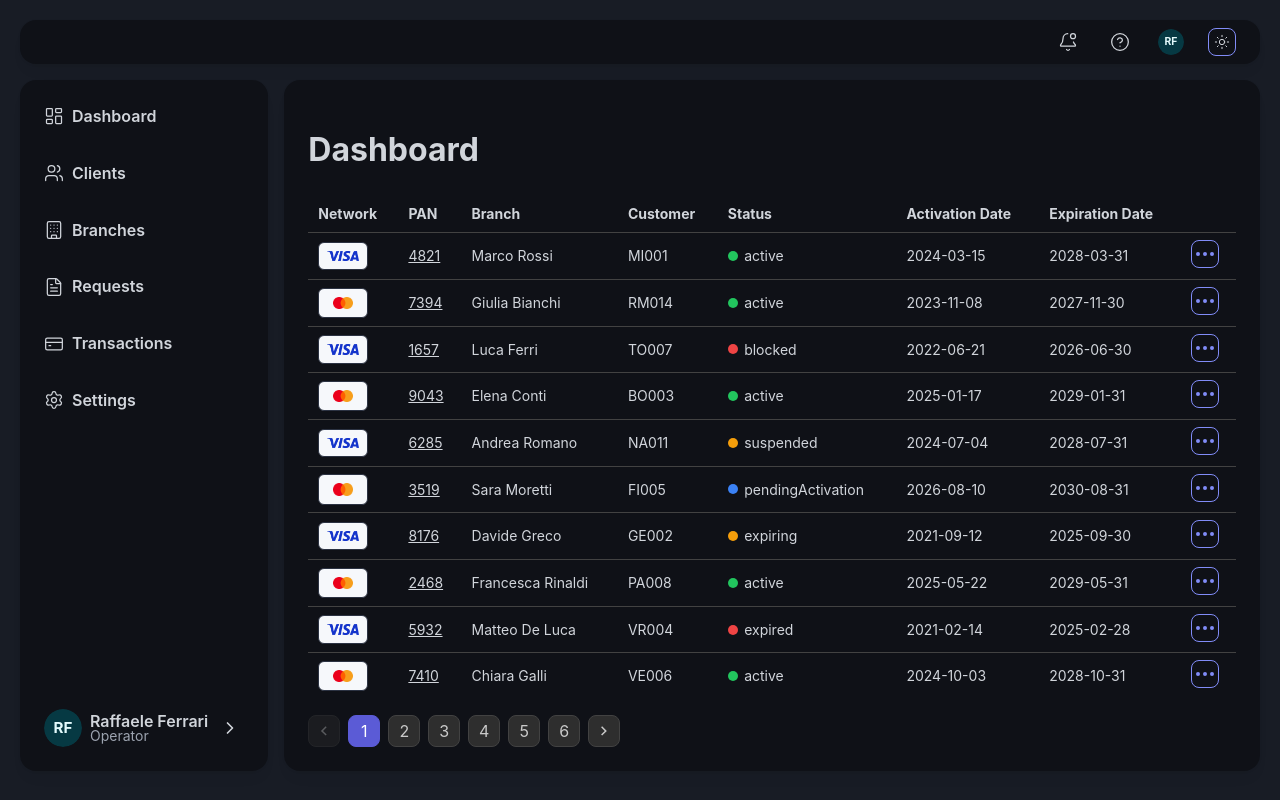
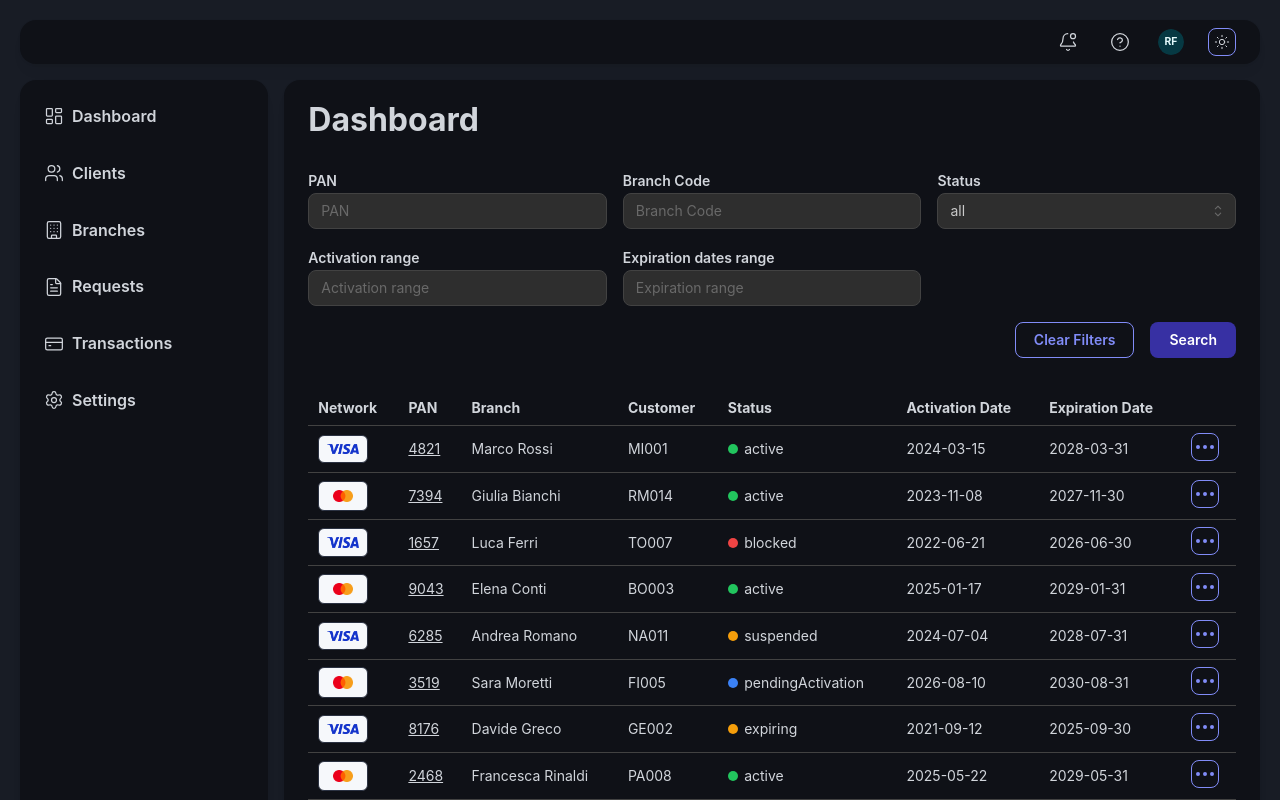
Before and after one commit to C-ZLTV/card-control-center, a React (Vite) app: page / in a window 1280 px wide. Shown: the top 800 px of the page. Built offline with nearby package versions, Linux system fonts and the light colour scheme; a web font is replaced by a local one.

Commit message:
Table Filters

```diff
--- a/package.json
+++ b/package.json
@@ -11,7 +11,9 @@
   },
   "dependencies": {
     "@mantine/core": "^9.5.0",
+    "@mantine/dates": "^9.5.1",
     "@mantine/hooks": "^9.5.0",
+    "dayjs": "^1.11.23",
     "lucide-react": "^1.28.0",
     "react": "^19.2.7",
     "react-dom": "^19.2.7",
--- a/src/App.css
+++ b/src/App.css
@@ -2,3 +2,14 @@ body {
   background: var(--app-surface);
   color: var(--app-text);
 }
+
+h1 {
+  margin: 0;
+  padding: 0;
+  line-height: 1;
+  font-style: normal;
+}
+
+.title {
+  margin-bottom: 2rem;
+}
--- a/src/components/data-display/CardsTable/CardsTable.tsx
+++ b/src/components/data-display/CardsTable/CardsTable.tsx
@@ -1,12 +1,12 @@
 import { Link } from "react-router-dom";
 import { Table, Loader, ActionIcon, Button, Modal } from "@mantine/core";
 import { useDisclosure } from "@mantine/hooks";
-import type { Card, CardStatus } from "./card-types";
+import type { Card, CardStatus } from "../../../types/card";
 import { routes } from "../../../app/navigation";
 import "./CardTable.css";
 import visaLogo from "../../../assets/images/visa-logo.webp";
 import mastercardLogo from "../../../assets/images/mastercard-logo.webp";
-import { Networks, statusColors } from "./card-variables";
+import { Networks, statusColors } from "../../../constants/card";
 import { Ellipsis } from "lucide-react";
 
 type NavigationItemProps = {
--- a/src/components/data-display/CardsTable/card-variables.ts
+++ b/src/constants/card.ts
@@ -1,5 +1,5 @@
-import { colors } from "../../../theme/colors";
-import { type CardNetwork, type CardStatus } from "./card-types";
+import { colors } from "../theme/colors";
+import { type CardNetwork, type CardStatus } from "../types/card";
 
 export const Networks = {
   VISA: "Visa",
--- a/src/main.tsx
+++ b/src/main.tsx
@@ -4,6 +4,7 @@ import { createRoot } from "react-dom/client";
 import "./fonts.css";
 import "./index.css";
 import "@mantine/core/styles.css";
+import "@mantine/dates/styles.css";
 import App from "./App.tsx";
 
 createRoot(document.getElementById("root")!).render(
--- /dev/null
+++ b/src/pages/DashboardPage/DashboardPage.css
@@ -0,0 +1,27 @@
+.dashboard__filters {
+  display: grid;
+  grid-template-columns: 1fr;
+
+  margin-bottom: 1rem;
+}
+
+.dashboard__filter-buttons {
+  display: flex;
+  align-items: center;
+  justify-content: end;
+  gap: 1rem;
+  margin-bottom: 2rem;
+}
+
+.dashboard__pagination {
+  display: flex;
+  align-items: center;
+  justify-content: end;
+}
+
+@media (min-width: 768px) {
+  .dashboard__filters {
+    grid-template-columns: repeat(3, minmax(0, 1fr));
+    gap: 1rem;
+  }
+}
--- a/src/pages/DashboardPage/DashboardPage.tsx
+++ b/src/pages/DashboardPage/DashboardPage.tsx
@@ -1,19 +1,44 @@
 import { useState, useEffect } from "react";
-import { Pagination, LoadingOverlay, Box } from "@mantine/core";
+import { Pagination, TextInput, Select, Button } from "@mantine/core";
+import { DatePickerInput } from "@mantine/dates";
 import { CardsTable } from "../../components/data-display/CardsTable/CardsTable";
 import cardData from "../../test/API/card-list.json";
-import type { Card } from "../../components/data-display/CardsTable/card-types";
+import type { Card, CardFilters, CardStatus } from "../../types/card";
+import { CardStatuses } from "../../constants/card";
+import "./DashboardPage.css";
 
 export function DashboardPage() {
+  const statusList: (CardStatus | "all")[] = ["all", ...Object.values(CardStatuses)];
+
+  const baseFilters = {
+    branchCode: "",
+    status: statusList[0],
+    startExpirationDate: "",
+    endExpirationDate: "",
+    startActivationDate: "",
+    endActivationDate: "",
+    pan: "",
+  };
+
   const [data, setData] = useState<Card[]>([]);
   const [page, setPage] = useState(1);
   const [isLoading, setIsLoading] = useState(false);
-
+  const [filters, setFilters] = useState<CardFilters>(baseFilters);
   const limit = 10;
   const totalPages = Math.ceil(Number(cardData.total) / limit);
 
   function paginate(data: Card[], limit: number, offset: number): Card[] {
     return data.slice(offset, offset + limit);
+  }
+
+  function onDateChange(value: [string | null, string | null], dateType: string) {
+    const [startDate, endDate] = value;
+
+    setFilters({
+      ...filters,
+      [`start${dateType}Date`]: startDate ?? "",
+      [`end${dateType}Date`]: endDate ?? "",
+    });
   }
 
   async function getData(page: number) {
@@ -31,13 +56,61 @@ export function DashboardPage() {
     getData(page);
   }, [page]);
 
+  useEffect(() => {
+    console.log(filters);
+  }, [filters]);
+
   return (
     <>
-      <h1>Dashboard</h1>
+      <h1 className="title">Dashboard</h1>
+
+      <div className="dashboard__filters">
+        <TextInput
+          label="PAN"
+          placeholder="PAN"
+          value={filters.pan}
+          onChange={(e) => setFilters({ ...filters, pan: e.target.value })}
+        />
+        <TextInput
+          label="Branch Code"
+          placeholder="Branch Code"
+          value={filters.branchCode}
+          onChange={(e) => setFilters({ ...filters, branchCode: e.target.value })}
+        />
+        <Select
+          label="Status"
+          placeholder="Pick a status"
+          defaultValue={statusList[0]}
+          value={filters.status}
+          data={statusList}
+          onChange={(value) => setFilters({ ...filters, status: value ?? undefined })}
+        />
+        <DatePickerInput
+          type="range"
+          label="Activation range"
+          placeholder="Activation range"
+          value={[filters.startActivationDate ?? null, filters.endActivationDate ?? null]}
+          onChange={(value) => onDateChange(value, "Activation")}
+        />
+        <DatePickerInput
+          type="range"
+          label="Expiration dates range"
+          placeholder=" Expiration range"
+          value={[filters.startExpirationDate ?? null, filters.endExpirationDate ?? null]}
+          onChange={(value) => onDateChange(value, "Expiration")}
+        />
+      </div>
+      <div className="dashboard__filter-buttons">
+        <Button variant="outline" onClick={() => setFilters(baseFilters)}>
+          Clear Filters
+        </Button>
+        <Button variant="filled">Search</Button>
+      </div>
 
       <CardsTable data={data} isLoading={isLoading} />
-
-      <Pagination total={totalPages} value={page} onChange={setPage} color="var(--app-primary)" />
+      <div className="dashboard__pagination">
+        <Pagination total={totalPages} value={page} onChange={setPage} color="var(--app-primary)" />
+      </div>
     </>
   );
 }
--- a/src/pages/WipPage/WipPage.css
+++ b/src/pages/WipPage/WipPage.css
@@ -22,10 +22,6 @@
 
   background: var(--app-surface);
   color: var(--app-primary);
-
-  box-shadow:
-    0 8px 24px rgba(0, 0, 0, 0.08),
-    0 0 0 8px color-mix(in srgb, var(--app-primary) 6%, transparent);
 }
 
 .wip__icon {
@@ -38,14 +34,15 @@
 
 .wip__label {
   color: var(--app-primary);
-
   font-size: 0.7rem;
   font-weight: 700;
   letter-spacing: 0.14em;
+  margin-bottom: 1rem;
 }
 
 .wip__content h1 {
   color: var(--app-heading);
+  margin: 1.5rem 0;
 
   font-size: 1.8rem;
   font-weight: 700;
--- /dev/null
+++ b/src/utils/date.ts
@@ -0,0 +1,5 @@
+export function formatDateStringToIT(date: string): string {
+  const [year, month, day] = date.split("-");
+
+  return `${day}/${month}/${year}`;
+}
```
Also changed, not shown: src/app/navigation.ts (+1 -10 lines), src/types/card.ts (renamed from src/components/data-display/CardsTable/card-types.ts, +10 -0 lines), src/types/navigation.ts (added, +10 -0 lines), 1 other file (tests, documents, lock files or other folders).
